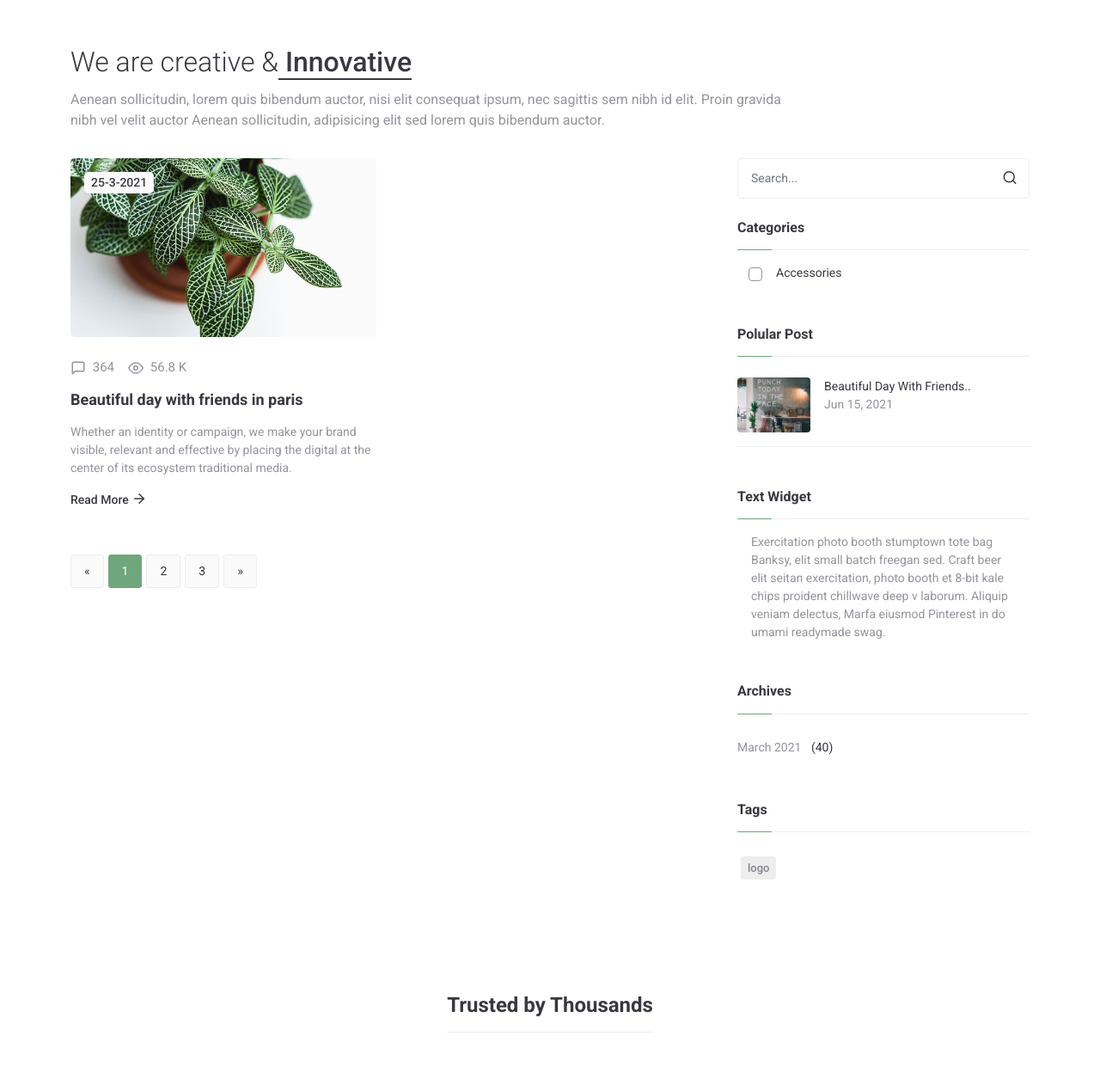
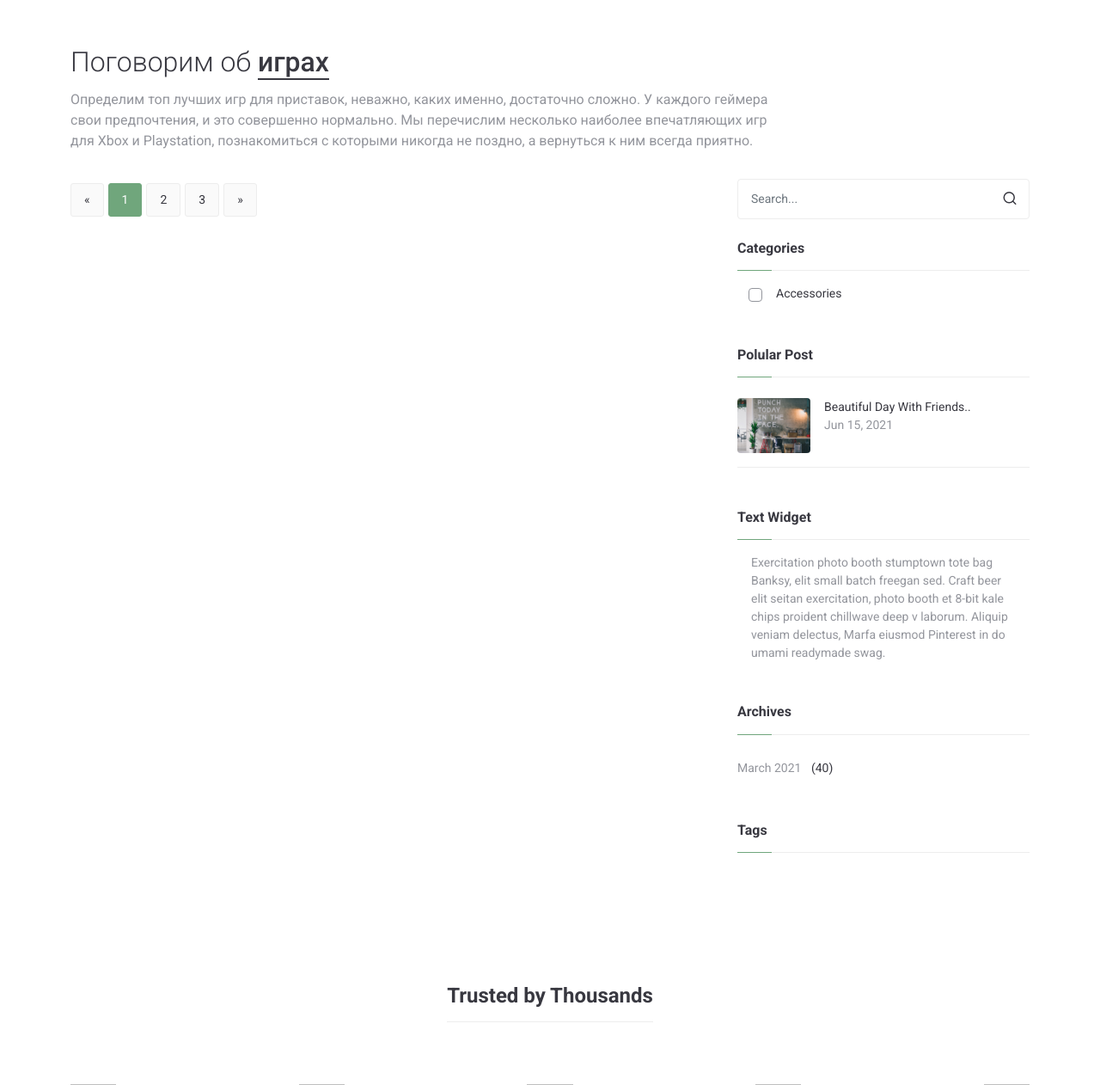
Before and after one commit to EvgVol/rent_play, a Django app: template backend/templates/blog/blog.html in a window 1280 px wide. Shown: the part 126-1388 px from the top of the page at 86% size. Run offline with Django 4.2, Linux system fonts and the light colour scheme; the template is opened without the code that fills it, so the values that code supplies are empty; some libraries are stand-ins or nearby versions; grey boxes are pictures that could not be loaded.

Commit message:
update templates

```diff
--- a/backend/backend/settings.py
+++ b/backend/backend/settings.py
@@ -20,6 +20,7 @@ INSTALLED_APPS = [
     'rest_framework',
     'rest_framework.authtoken',
     'corsheaders',
+    'sorl.thumbnail',
     'api',
     'users',
     'games',
--- a/backend/blog/views.py
+++ b/backend/blog/views.py
@@ -1,6 +1,6 @@
 from rest_framework.generics import get_object_or_404
 
-from rest_framework import decorators, permissions, viewsets
+from rest_framework import viewsets, renderers
 
 from api.pagination import LimitPageNumberPagination
 from api.permissions import IsAuthorOrAdminOrReadOnly
--- a/backend/templates/blog/blog.html
+++ b/backend/templates/blog/blog.html
@@ -1,5 +1,5 @@
 {% extends 'base.html' %}
-{% block title %}Block{% endblock title %}
+{% block title %}Последние обновления на сайте{% endblock title %}
 {% block content %}
 {% load static %}
 {% include 'blog/includes/header.html' %}
@@ -8,7 +8,9 @@
 		<div class="row">
 			<div class="col-lg-8">
 				<div class="row">
-					{% include 'blog/includes/post.html' %}
+					{% for post in post_list %}
+						{% include 'blog/includes/post.html' %}
+					{% endfor %}
 				</div>
 				{% include 'blog/includes/paginator.html' %}
 			</div>
@@ -60,7 +62,9 @@
 							<h6 class="border-bottom pb-3 mb-0">Tags</h6>
 						</div>
 						<div class="tagcloud py-4">
-							{% include 'blog/includes/tag.html' %}
+							{% for tag in tag_list %}
+								{% include 'blog/includes/tag.html' %}
+							{% endfor %}
 						</div>
 					</div>
 				</div>
--- a/backend/templates/blog/includes/header.html
+++ b/backend/templates/blog/includes/header.html
@@ -2,11 +2,9 @@
     <div class="container">
         <div class="row">
             <div class="col-lg-9">
-                <h2 class="text-dark fw-light lh-base mt-5">We are creative &<span class="fw-medium title">
-                        Innovative</span></h2>
-                <p class="fs-16 text-muted mb-0">Aenean sollicitudin, lorem quis bibendum auctor, nisi elit
-                    consequat ipsum, nec sagittis sem nibh id elit. Proin gravida nibh vel velit auctor Aenean
-                    sollicitudin, adipisicing elit sed lorem quis bibendum auctor.</p>
+                <h2 class="text-dark fw-light lh-base mt-5">Поговорим об <span class="fw-medium title">
+                     играх</span></h2>
+                <p class="fs-16 text-muted mb-0">Определим топ лучших игр для приставок, неважно, каких именно, достаточно сложно. У каждого геймера свои предпочтения, и это совершенно нормально. Мы перечислим несколько наиболее впечатляющих игр для Xbox и Playstation, познакомиться с которыми никогда не поздно, а вернуться к ним всегда приятно.</p>
             </div>
         </div>
     </div>
--- a/backend/templates/blog/includes/post.html
+++ b/backend/templates/blog/includes/post.html
@@ -1,13 +1,17 @@
 {% load static %}
+{% load thumbnail %}
 <div class="col-lg-6">
     <article class="post position-relative pb-5">
         <div
             class="date-box rounded-3 shadow text-center bg-light position-absolute top-0 start-0 py-1 px-2 ms-3 mt-3">
-            <h6 class="fs-14 fw-medium mb-0">25-3-2021</h6>
+            <h6 class="fs-14 fw-medium mb-0">{{ post.pub_date|date:"d E Y"  }}</h6>
         </div>
         <div class="post-preview mb-4">
+            {% thumbnail post.image "960x339" crop="center" upscale=True as im %}
             <a href="{% url 'core:sing_post' %}"><img src="{% static 'images/blog/blog-1.jpg' %}" alt=""
-                    class="img-fluid rounded-3" /></a>
+                    class="img-fluid rounded-3" />
+            </a>
+            {% endthumbnail %}
         </div>
         <div class="post">
             <div class="d-flex align-items-center gap-3">
@@ -18,15 +22,11 @@
                     <a href="{% url 'core:sing_post' %}" class="text-muted">56.8 K</a>
                 </p>
             </div>
-            <h6 class="fs-18 fw-semibold my-3 post-title"><a href="{% url 'core:sing_post' %}">Beautiful
-                    day with
-                    friends in paris</a></h6>
+            <h6 class="fs-18 fw-semibold my-3 post-title"><a href="{% url 'core:sing_post' %}">{{ post.name }}</a></h6>
             <p class="text-muted">
-                Whether an identity or campaign, we make your brand visible, relevant and
-                effective by
-                placing the digital at the center of its ecosystem traditional media.
+                {{ post.description|linebreaks }}
             </p>
-            <a href="{% url 'core:sing_post' %}" class="fw-medium text-dark">Read More <i
+            <a href="{% url 'core:sing_post' %}" class="fw-medium text-dark">Подробнее <i
                     data-feather="arrow-right" class="icon-xs icon"></i></a>
         </div>
     </article>
--- a/backend/templates/blog/includes/tag.html
+++ b/backend/templates/blog/includes/tag.html
@@ -1 +1 @@
-<a class="rounded d-inline-block fs-13 fw-medium mx-1 my-1 px-2 py-1" href="javascript:void(0)">logo</a>
+<a class="rounded d-inline-block fs-13 fw-medium mx-1 my-1 px-2 py-1" href="javascript:void(0)">{{ post.name }}</a>
```
Also changed, not shown: backend/core/views.py (+6 -1 lines), backend/templates/core/index.html (+11 -1 lines), backend/templates/games/tags.html (+5 -19 lines), backend/templates/games/work.html (+9 -1 lines), backend/db.sqlite3.
